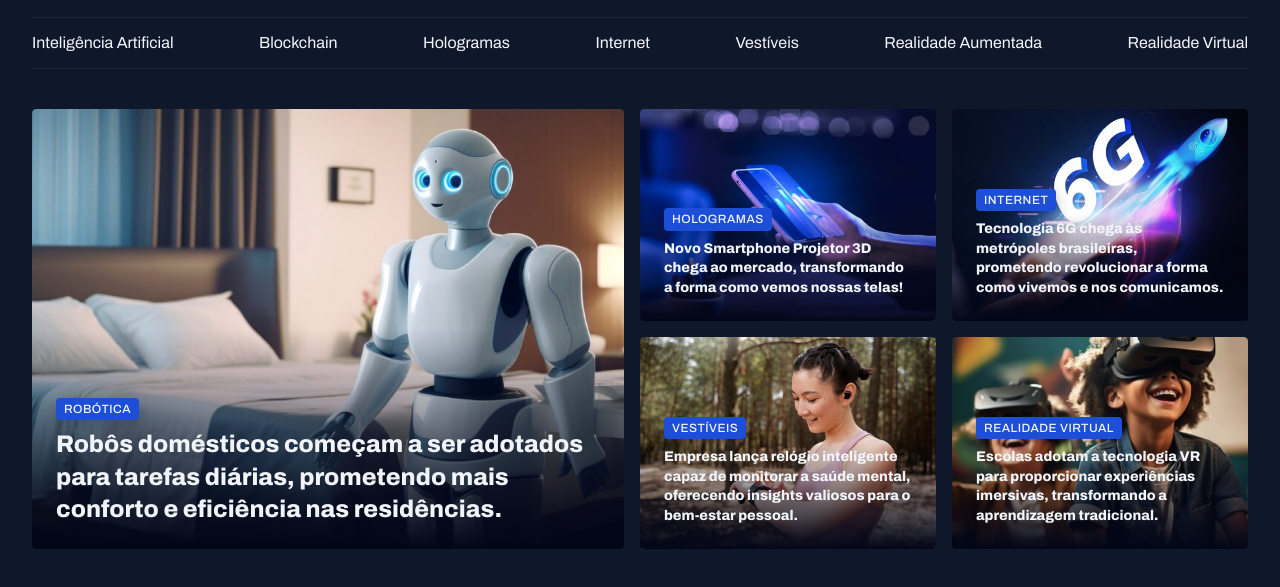
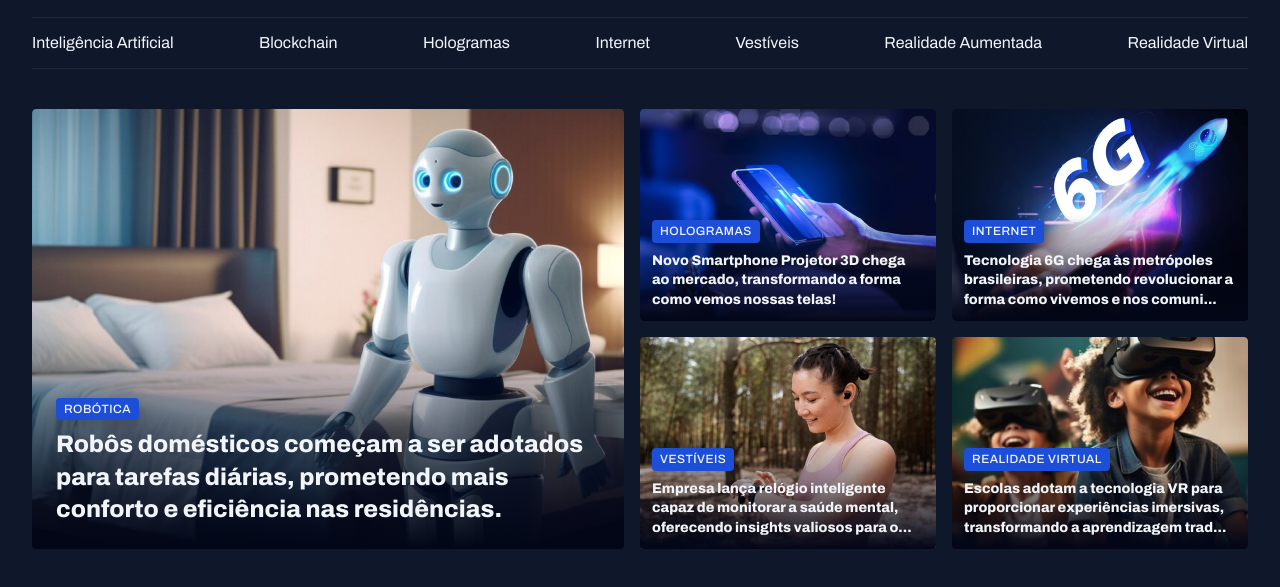
Before and after one commit to maathdev/projeto-portal-de-noticias, a plain HTML site: page index.html in a window 1280 px wide. Shown: the part 55-642 px from the top of the page. Drawn offline with Linux system fonts and the light colour scheme.

Commit message:
Finishing section highlights.

```diff
--- a/index.html
+++ b/index.html
@@ -69,7 +69,7 @@
                     <figcaption>
                         <span class="content-tag">Internet</span>
 
-                        <h2 class="text-lg">Tecnologia 6G chega às metrópoles brasileiras, prometendo revolucionar a forma como vivemos e nos comunicamos.</h2>
+                        <h2 class="text-lg">Tecnologia 6G chega às metrópoles brasileiras, prometendo revolucionar a forma como vivemos e nos comuni...</h2>
                     </figcaption>
                 </figure>
 
@@ -79,7 +79,7 @@
                     <figcaption>
                         <span class="content-tag">Vestíveis</span>
 
-                        <h2 class="text-lg">Empresa lança relógio inteligente capaz de monitorar a saúde mental, oferecendo insights valiosos para o bem-estar pessoal.</h2>
+                        <h2 class="text-lg">Empresa lança relógio inteligente capaz de monitorar a saúde mental, oferecendo insights valiosos para o...</h2>
                     </figcaption>
                 </figure>
 
@@ -89,7 +89,7 @@
                     <figcaption>
                         <span class="content-tag">Realidade Virtual</span>
 
-                        <h2 class="text-lg">Escolas adotam a tecnologia VR para proporcionar experiências imersivas, transformando a aprendizagem tradicional.</h2>
+                        <h2 class="text-lg">Escolas adotam a tecnologia VR para proporcionar experiências imersivas, transformando a aprendizagem trad...</h2>
                     </figcaption>
                 </figure>
             </div>
--- a/styles/sections.css
+++ b/styles/sections.css
@@ -25,6 +25,10 @@
 
         padding: 24px;
 
+        &:has(.text-lg) {
+            padding: 12px;
+        }
+
         h2 {
             margin-top: 8px;
         }
```
